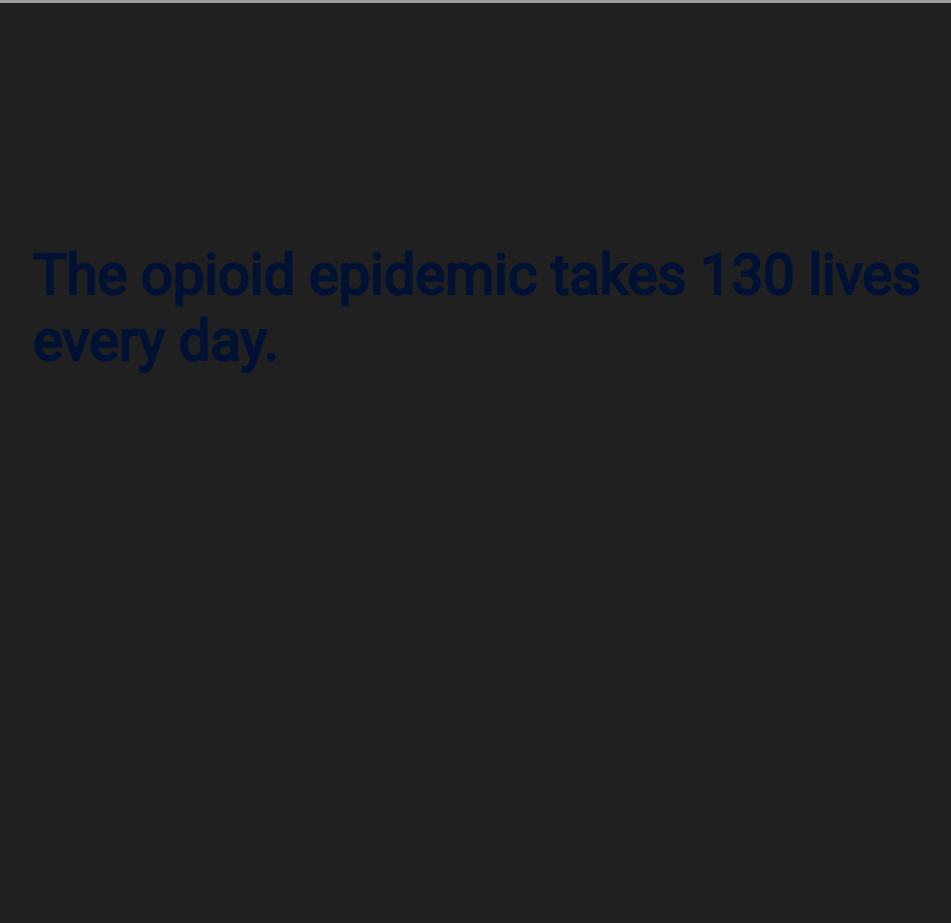
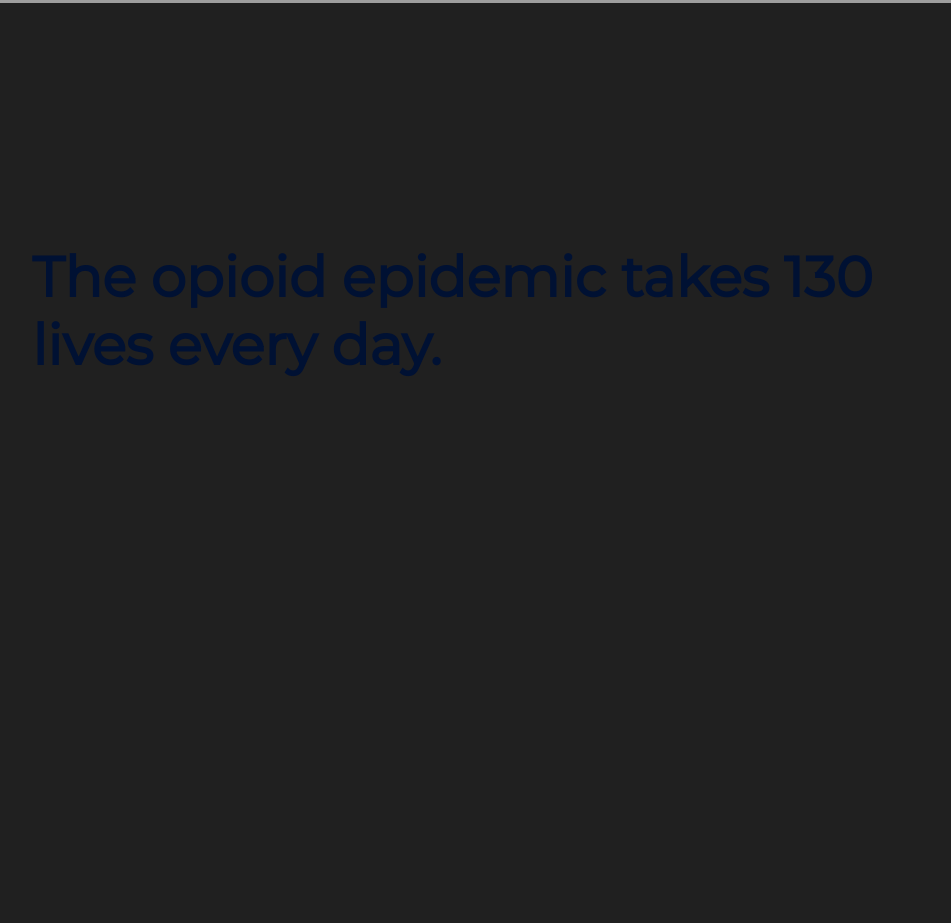
Before and after one commit to Blue9/msense, a React app: page / in a window 1280 px wide. Shown: the part 797-1720 px from the top of the page, without its empty margins (224-1175 px from the left). Built offline with nearby package versions, Linux system fonts and the light colour scheme; grey boxes are pictures that could not be loaded.

Commit message:
Use Montserrat font

```diff
--- a/src/components/PageComponent.js
+++ b/src/components/PageComponent.js
@@ -20,7 +20,7 @@ class PageComponent extends Component {
       <Waypoint
         onEnter={this.props.callback}
       />
-      <h1 style={{ color: this.props.textColor, fontFamily: 'Roboto', fontSize: 56, margin: 0 }}>{this.props.text}</h1>
+      <h1 style={{ color: this.props.textColor, fontFamily: 'Montserrat', fontSize: 56, margin: 0 }}>{this.props.text}</h1>
     </div>
   }
 }
--- a/src/styles/_fonts.scss
+++ b/src/styles/_fonts.scss
@@ -1,2 +1,3 @@
 @import url('https://fonts.googleapis.com/css?family=Roboto:100,400');
 @import url('https://fonts.googleapis.com/css?family=Roboto+Slab');
+@import url('https://fonts.googleapis.com/css?family=Montserrat');
```
